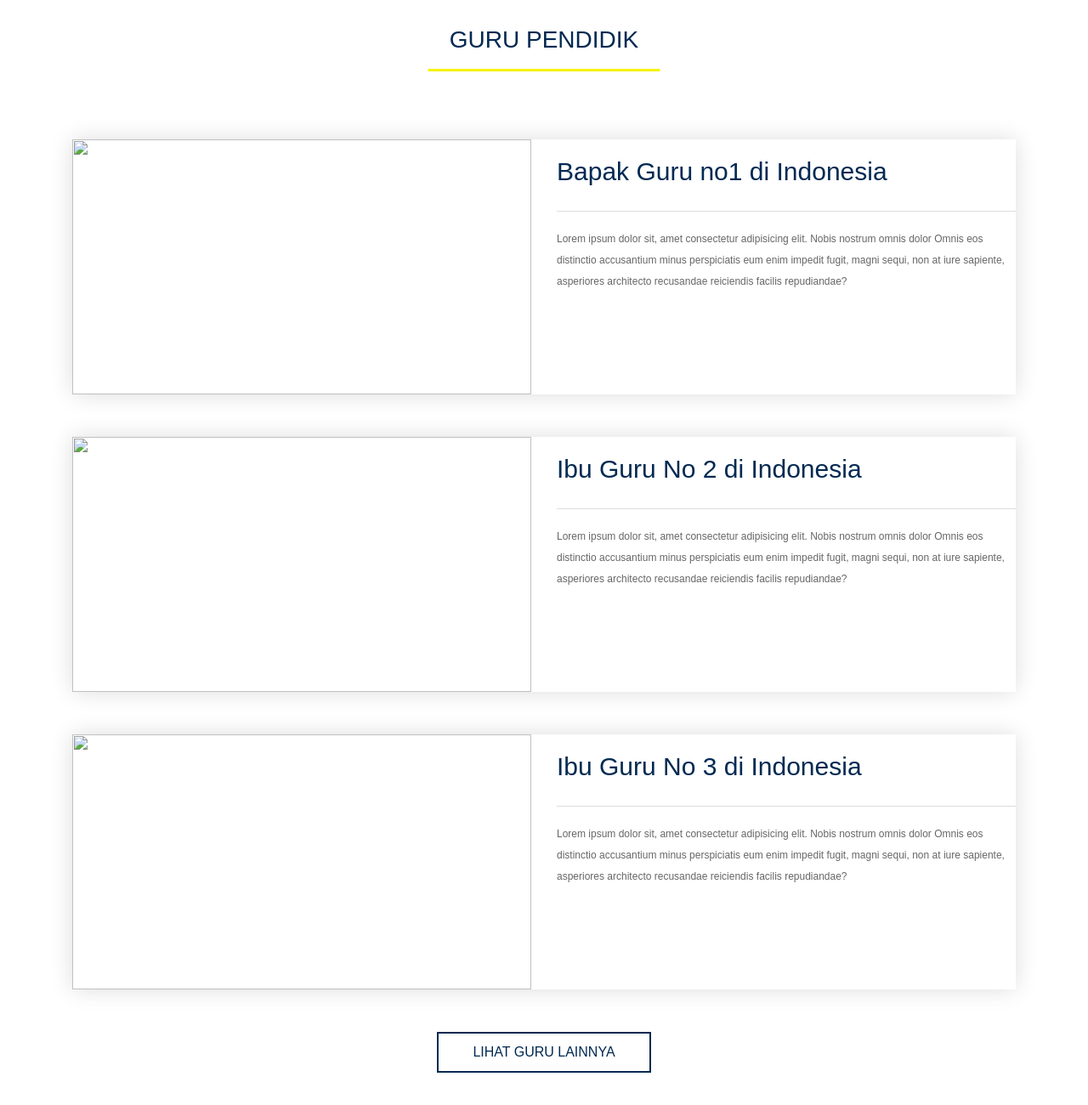
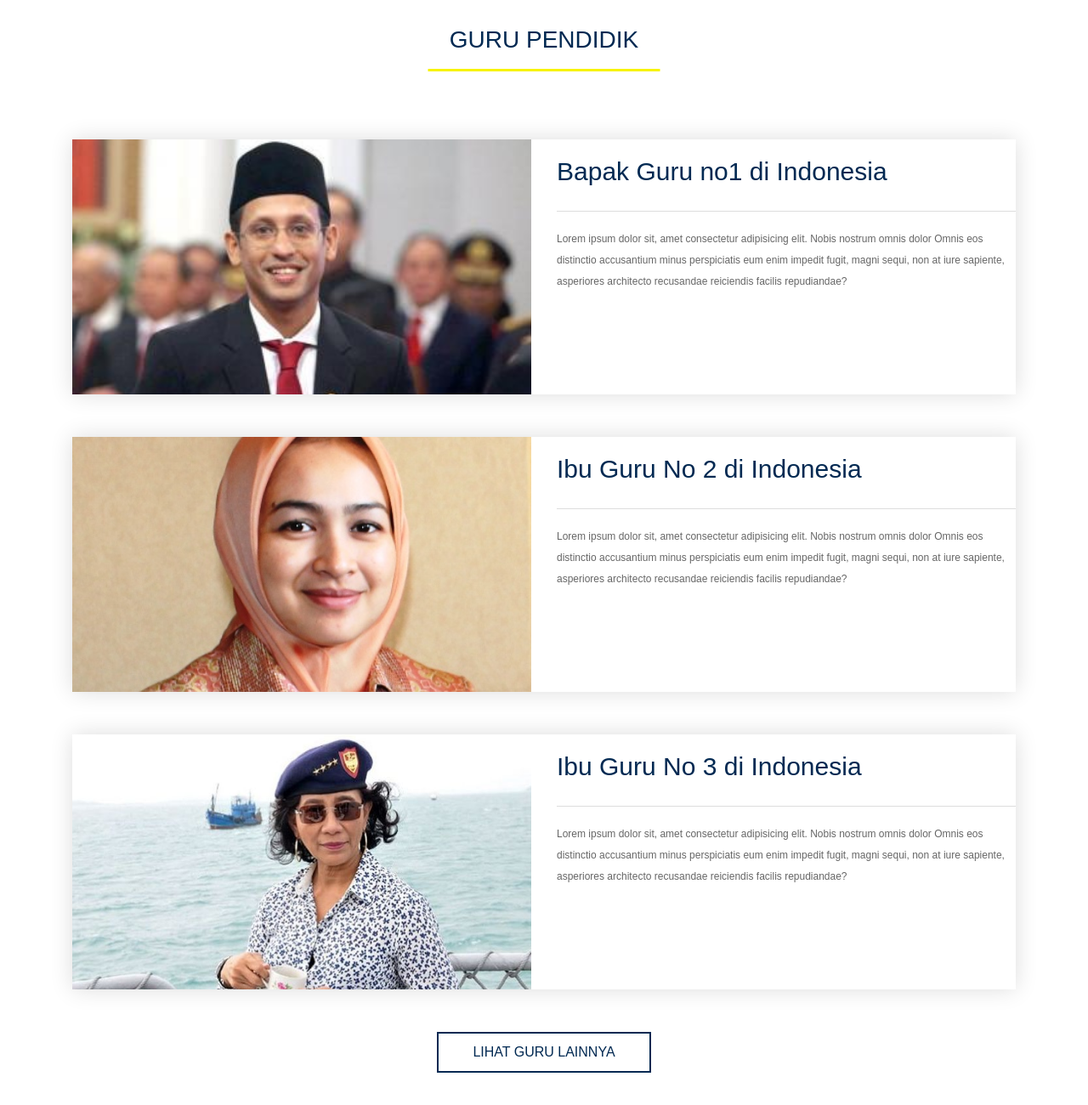
Before and after one commit to acengSI09/prakweb1-rizqirifah, a plain HTML site: page index.html in a window 1280 px wide. Shown: the part 2699-3999 px from the top of the page at 85% size. Drawn offline with Linux system fonts and the light colour scheme; the site is published under a folder, as on GitHub Pages, so addresses that start at the root find nothing.

Commit message:
fix image

```diff
--- a/index.html
+++ b/index.html
@@ -252,7 +252,7 @@
                                     <div class="section-item">
                                         <div class="row">
                                             <div class="col-md-6">
-                                                <img class="section-item-thumbnail" src="/assets/img/foto-guru-1.jpg" alt="">
+                                                <img class="section-item-thumbnail" src="assets/img/foto-guru-1.jpg" alt="">
                                             </div>
                                             <div class="col-md-6 col-item-kanan">
                                                 <div class="section-item-title">
@@ -271,7 +271,7 @@
 <div class="section-item">
     <div class="row">
         <div class="col-md-6">
-            <img class="section-item-thumbnail" src="/assets/img/foto-guru-2.jpg" alt="">
+            <img class="section-item-thumbnail" src="assets/img/foto-guru-2.jpg" alt="">
                     </div>
                     <div class="col-md-6 col-item-kanan">
                         <div class="section-item-title">
@@ -291,7 +291,7 @@
                 <div class="section-item">
                     <div class="row">
                         <div class="col-md-6">
-                            <img class="section-item-thumbnail" src="/assets/img/bu-susi-p.jpg" alt="">
+                            <img class="section-item-thumbnail" src="assets/img/bu-susi-p.jpg" alt="">
                         </div>
                         <div class="col-md-6 col-item-kanan">
                             <div class="section-item-title">
```
